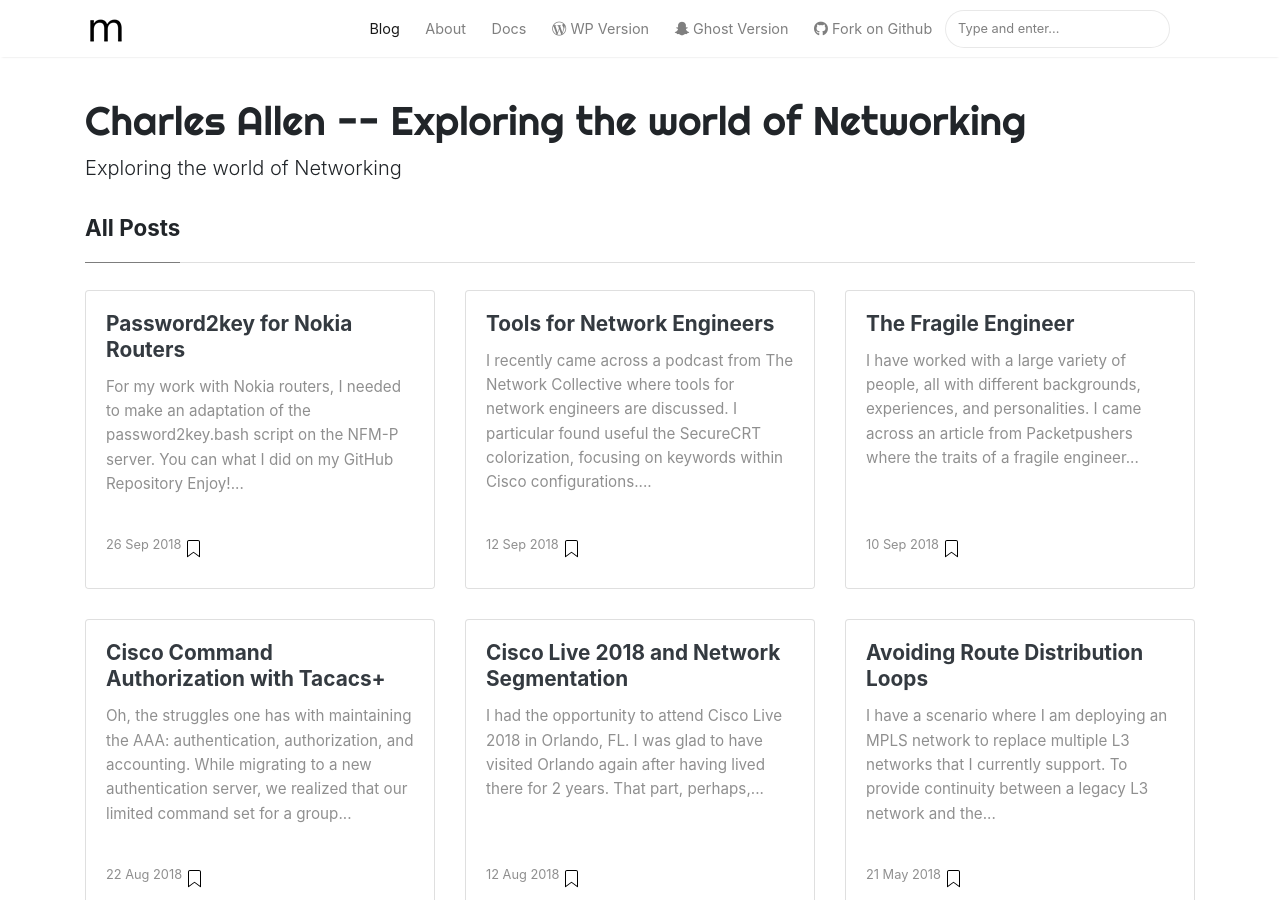
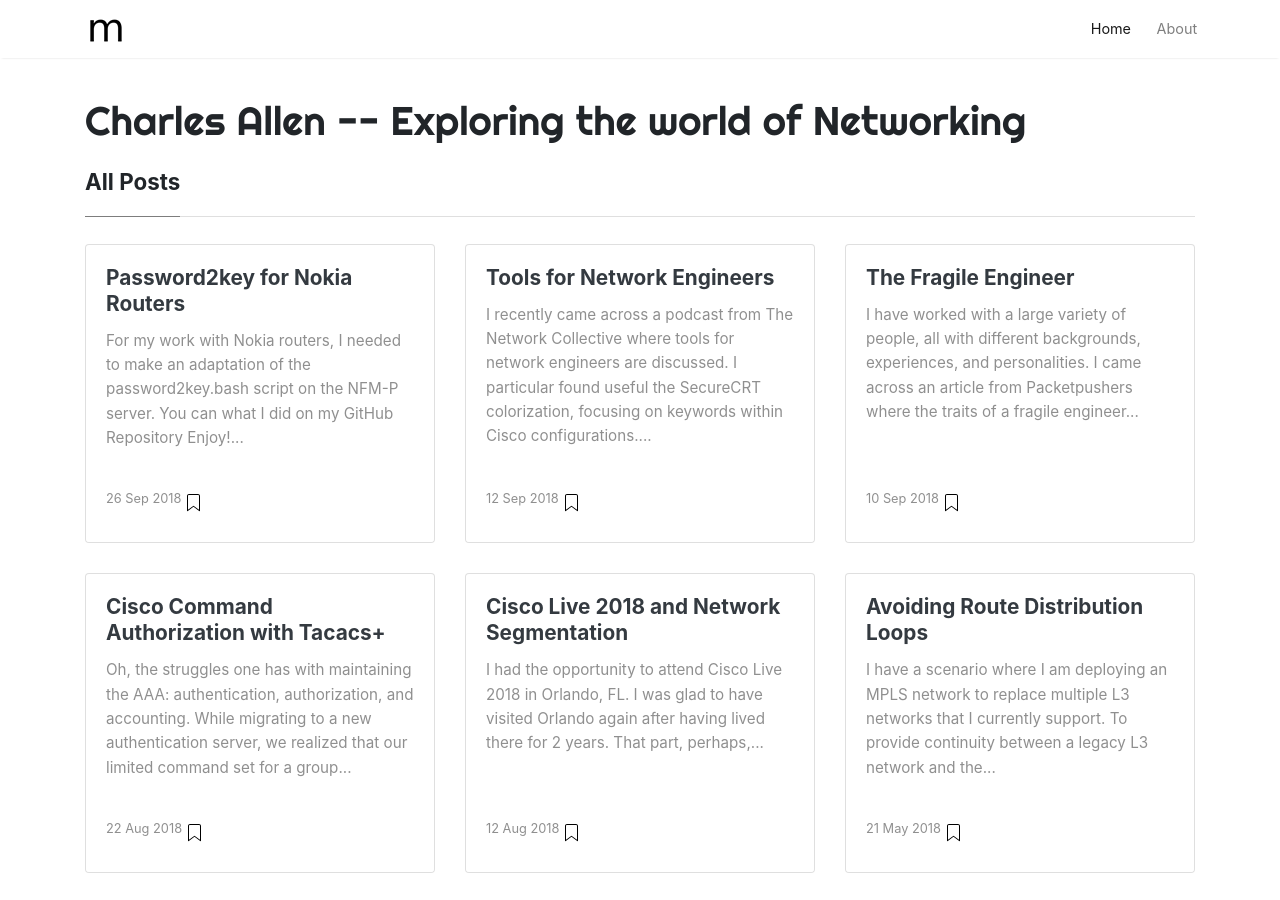
Before and after one commit to cpajr/cpajr.github.io, a Jekyll site: the page built from index.html, in a window 1280 px wide and 900 px high. Built offline with Jekyll 4.4.1, drawn with Linux system fonts in a browser that asks for light colours; nearby versions of some CDN libraries; the list of posts is cut into pages by our own code.

Commit message:
Updated format

```diff
--- a/_layouts/default.html
+++ b/_layouts/default.html
@@ -68,13 +68,13 @@ ga('send', 'pageview');
                 {% else %}
                 <li class="nav-item">
                 {% endif %}
-                <a class="nav-link" href="{{ site.baseurl }}/index.html">Blog</a>
+                <a class="nav-link" href="{{ site.baseurl }}/index.html">Home</a>
                 </li>
 
                 <li class="nav-item">
                 <a class="nav-link" href="{{ site.baseurl }}/about">About</a>
                 </li>
-
+                <!--
                 <li class="nav-item">
                 <a target="_blank" class="nav-link" href="https://bootstrapstarter.com/bootstrap-templates/template-mediumish-bootstrap-jekyll/"> Docs</a>
                 </li>
@@ -92,7 +92,7 @@ ga('send', 'pageview');
                 </li>
 
                 {% include search-lunr.html %}
-
+                -->
             </ul>
 
         <!-- End Menu -->
@@ -112,9 +112,9 @@ ga('send', 'pageview');
 ================================================== -->
 <div class="mainheading">
     <h1 class="sitetitle">{{ site.name }}</h1>
-    <p class="lead">
+    <!--<p class="lead">
         {{ site.description }}
-    </p>
+    </p>-->
 </div>
 
 <!-- Content
```
